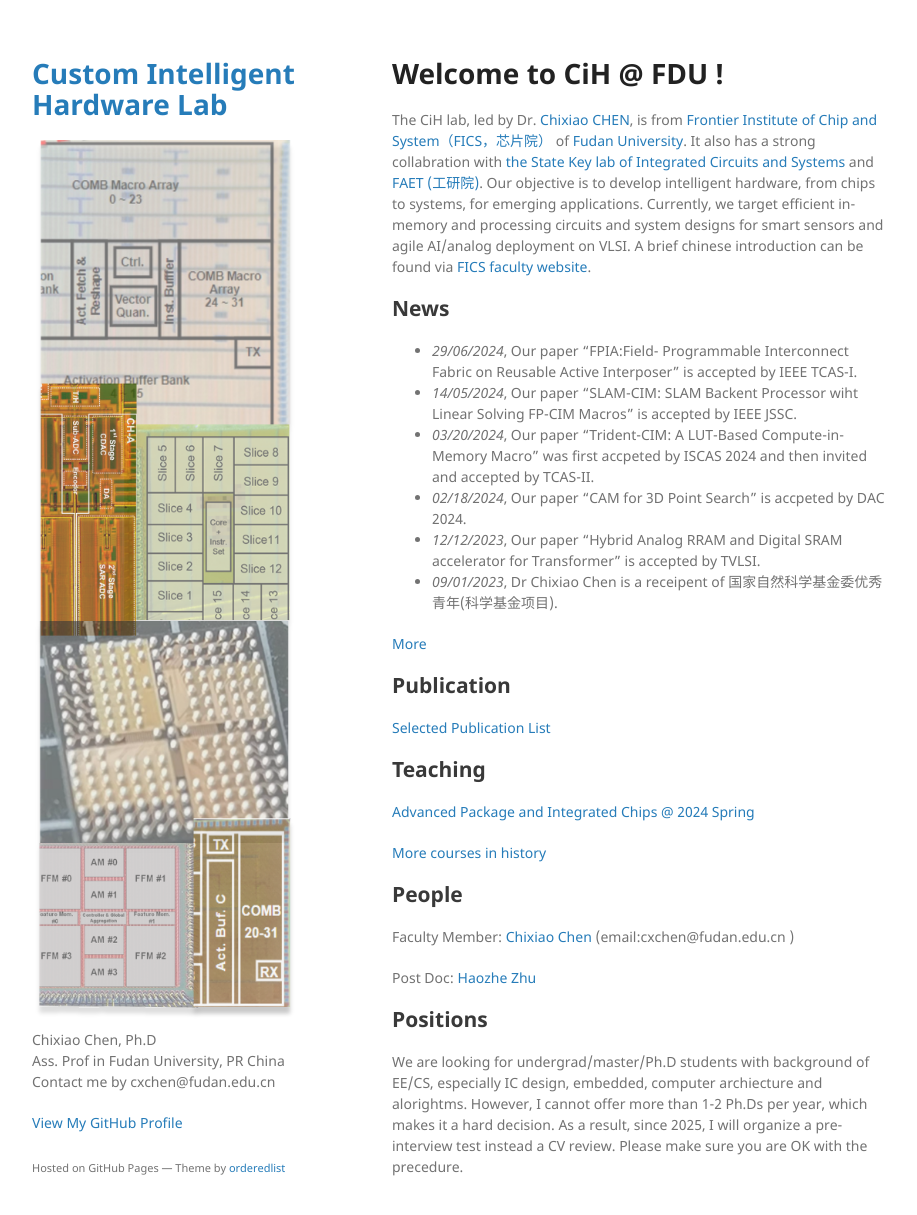
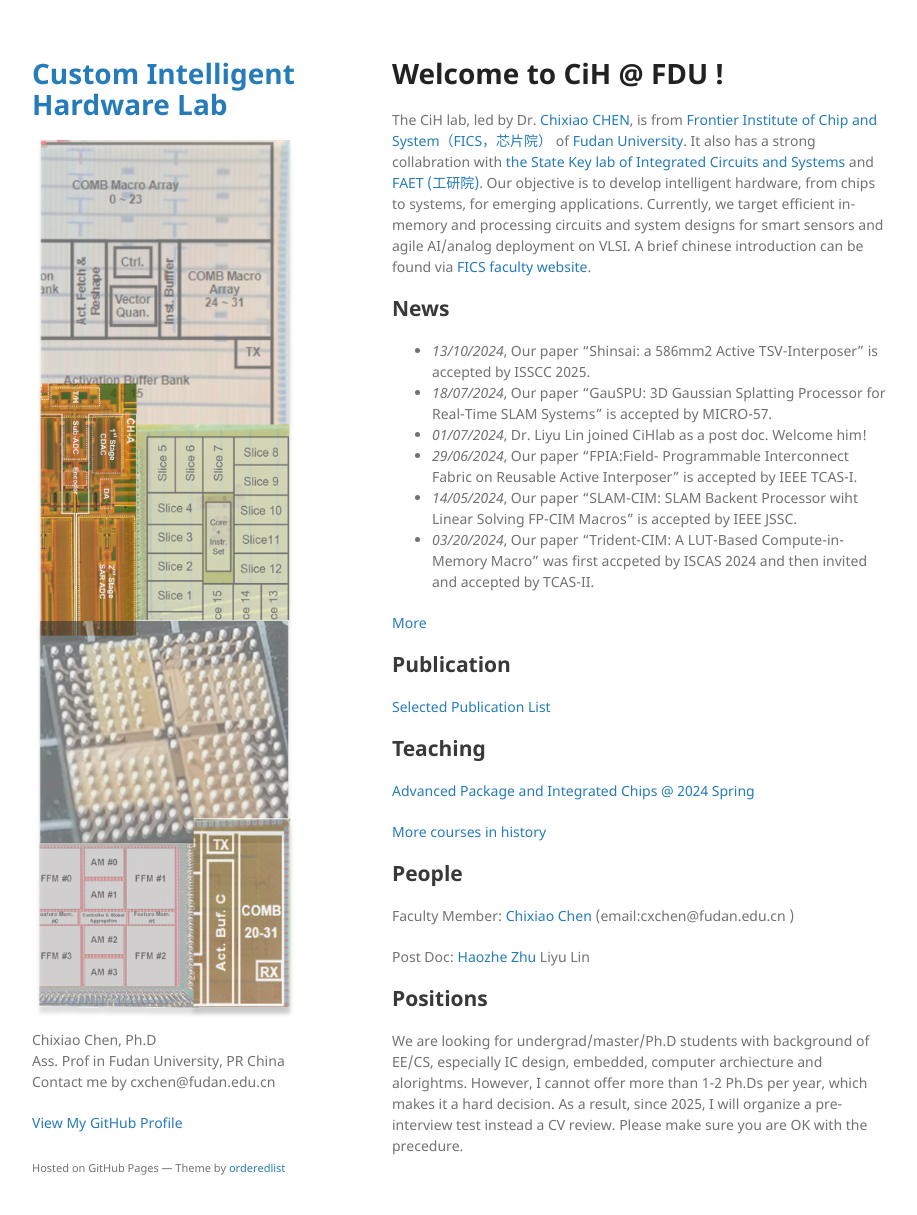
Before and after one commit to cihlab/cihlab.github.io, a Jekyll site: the page built from index.md, in a window 1280 px wide and 1247 px high. Shown: the top 1215 px of the window, without its empty margins (178-1095 px from the left). Built offline with Jekyll 4.4.1, drawn with Linux system fonts in a browser that asks for light colours; our own code applies the rules of GitHub Pages for plain Markdown files.

Commit message:
liyu lin join and isscc

```diff
--- a/index.md
+++ b/index.md
@@ -11,12 +11,12 @@ A brief chinese introduction can be found via [FICS faculty website](https://fic
 
 
 ## News
+* _13/10/2024_, Our paper "Shinsai: a 586mm2 Active TSV-Interposer" is accepted by ISSCC 2025.
+* _18/07/2024_, Our paper "GauSPU: 3D Gaussian Splatting Processor for Real-Time SLAM  Systems" is accepted by MICRO-57.
+* _01/07/2024_, Dr. Liyu Lin joined CiHlab as a post doc. Welcome him!
 * _29/06/2024_, Our paper “FPIA:Field- Programmable Interconnect Fabric on Reusable Active Interposer” is accepted by IEEE TCAS-I.
 * _14/05/2024_, Our paper “SLAM-CIM: SLAM Backent Processor wiht Linear Solving FP-CIM Macros” is accepted by IEEE JSSC.
 * _03/20/2024_, Our paper "Trident-CIM: A LUT-Based Compute-in-Memory Macro" was first accpeted by ISCAS 2024 and then invited and accepted by TCAS-II.
-* _02/18/2024_, Our paper "CAM for 3D Point Search" is accpeted by DAC 2024.
-* _12/12/2023_, Our paper "Hybrid Analog RRAM and Digital SRAM accelerator for Transformer" is accepted by TVLSI.
-* _09/01/2023_, Dr Chixiao Chen is a receipent of 国家自然科学基金委优秀青年(科学基金项目).
 
 
 
@@ -36,7 +36,7 @@ A brief chinese introduction can be found via [FICS faculty website](https://fic
 
 Faculty Member: [Chixiao Chen](./cxchen.md) (email:cxchen@fudan.edu.cn )
 
-Post Doc: [Haozhe Zhu](https://zhutmost.com/about/)
+Post Doc: [Haozhe Zhu](https://zhutmost.com/about/)  Liyu Lin
 
 
 ## Positions
```
